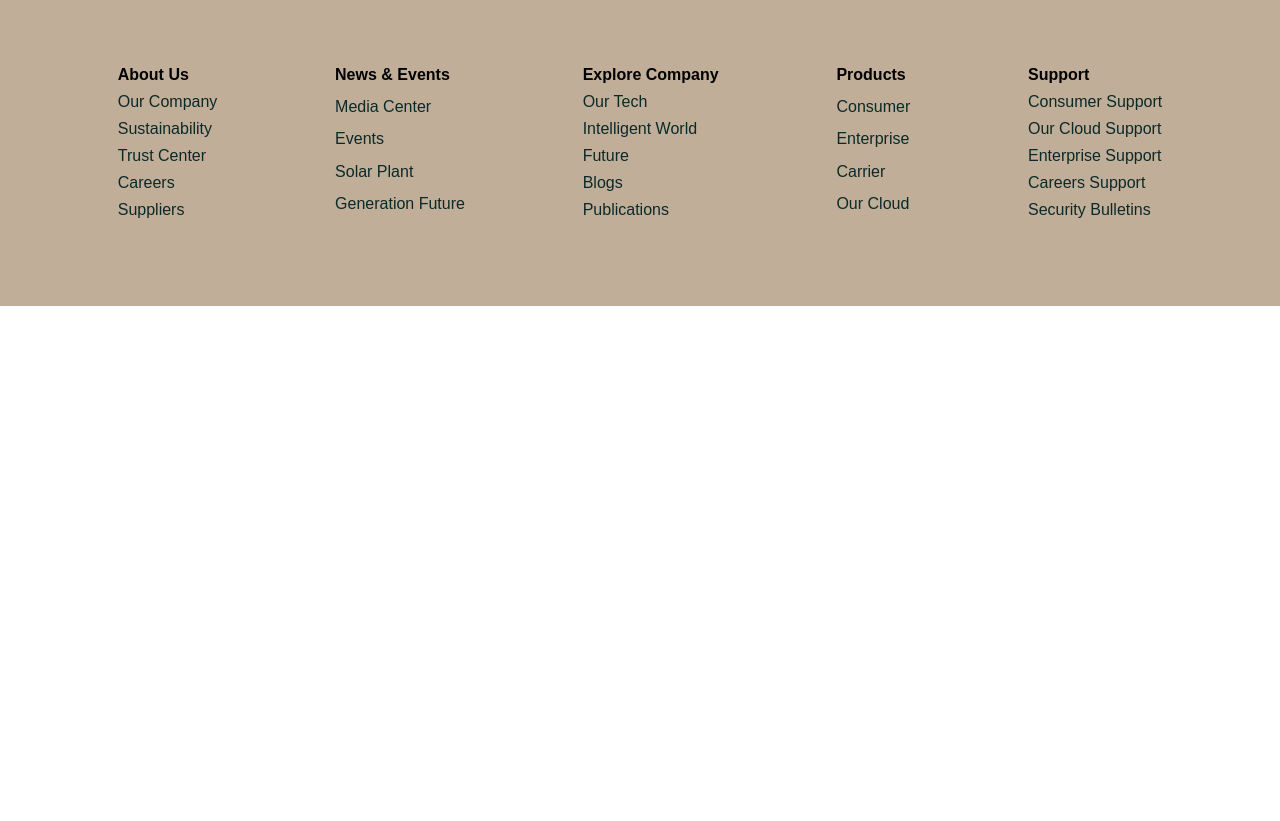
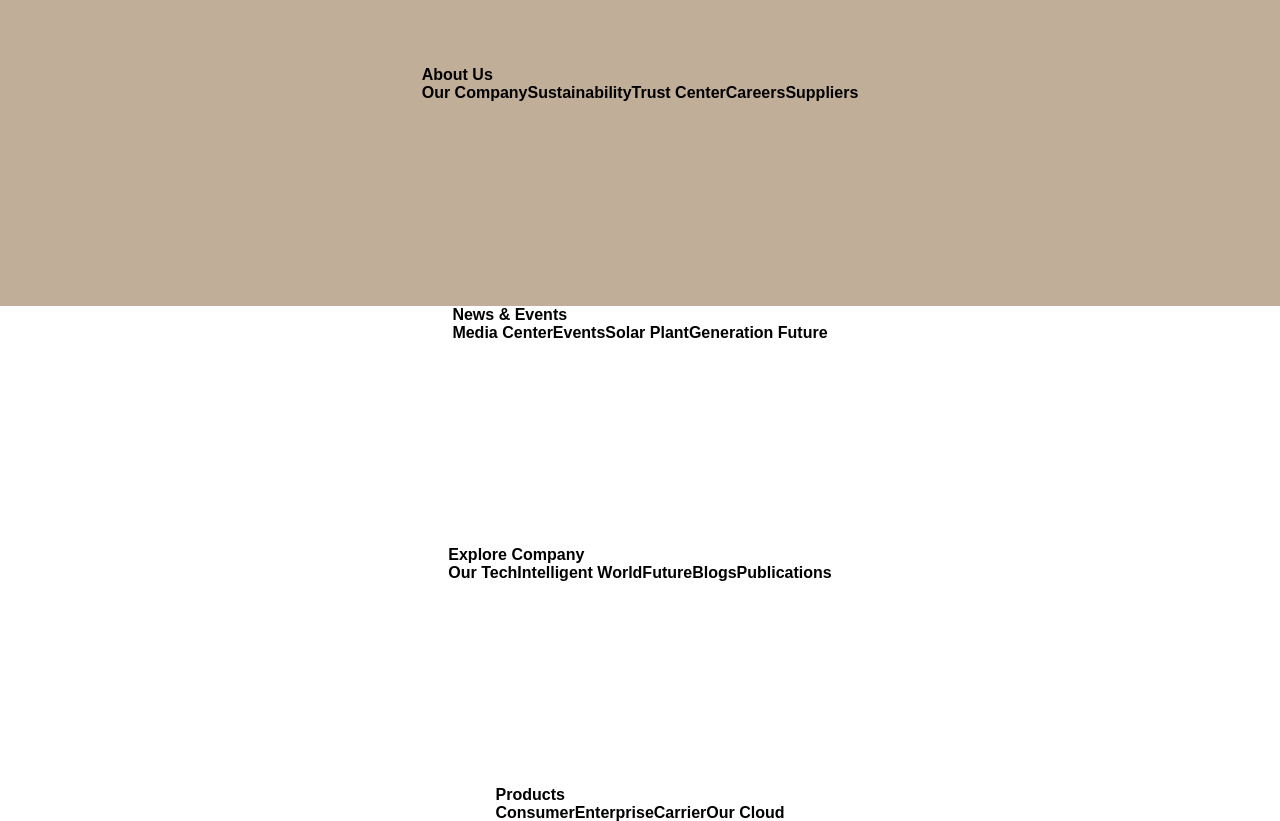
Before and after one commit to ussi-alok/huwawei_similar, a plain HTML site: page index.html in a window 1280 px wide. Shown: the part 2160-2981 px from the top of the page. Before the commit the page ends 2466 px from the top, so only its background shows below. Drawn offline with Linux system fonts and the light colour scheme.

Commit message:
Fix: rectify the old tag with correct tag

```diff
--- a/index.html
+++ b/index.html
@@ -102,47 +102,55 @@
     <footer>
             <ul>
                 <li>about us
-                    <ol>
-                        <p>our company</p>
-                        <p>sustainability</p>
-                        <p>trust center</p>
-                        <p>careers</p>
-                        <p>suppliers</p>
-                    </ol>
+                    <ul>
+                        <li>our company</li>
+                        <li>sustainability</li>
+                        <li>trust center</li>
+                        <li>careers</li>
+                        <li>suppliers</li>
+                    </ul>
                 </li>
+            </ul>
+            <ul>
                 <li>news & events
-                    <ol>
-                        <p>media center</p>
-                        <p>events</p>
-                        <p>solar plant</p>
-                        <p>generation future</p>
-                    </ol>
+                    <ul>
+                        <li>media center</li>
+                        <li>events</li>
+                        <li>solar plant</li>
+                        <li>generation future</li>
+                    </ul>
                 </li>
+            </ul>
+            <ul>
                 <li>explore company
-                    <ol>
-                        <p>our tech</p>
-                        <p>intelligent world</p>
-                        <p>future </p>
-                        <p>blogs</p>
-                        <p>publications</p>
-                    </ol>
+                    <ul>
+                        <li>our tech</li>
+                        <li>intelligent world</li>
+                        <li>future </li>
+                        <li>blogs</li>
+                        <li>publications</li>
+                    </ul>
                 </li>
+            </ul>
+            <ul>
                 <li>products
-                    <ol>
-                        <p>consumer</p>
-                        <p>enterprise</p>
-                        <p>carrier</p>
-                        <p>our cloud</p>
-                    </ol>
+                    <ul>
+                        <li>consumer</li>
+                        <li>enterprise</li>
+                        <li>carrier</li>
+                        <li>our cloud</li>
+                    </ul>
                 </li>
+            </ul>
+            <ul>
                 <li>support
-                    <ol>
-                        <p>consumer support</p>
-                        <p>our cloud support</p>
-                        <p>enterprise support</p>
-                        <p>careers support</p>
-                        <p>security bulletins</p>
-                    </ol>
+                    <ul>
+                        <li>consumer support</li>
+                        <li>our cloud support</li>
+                        <li>enterprise support</li>
+                        <li>careers support</li>
+                        <li>security bulletins</li>
+                    </ul>
                 </li>
             </ul>
     </footer>
```
